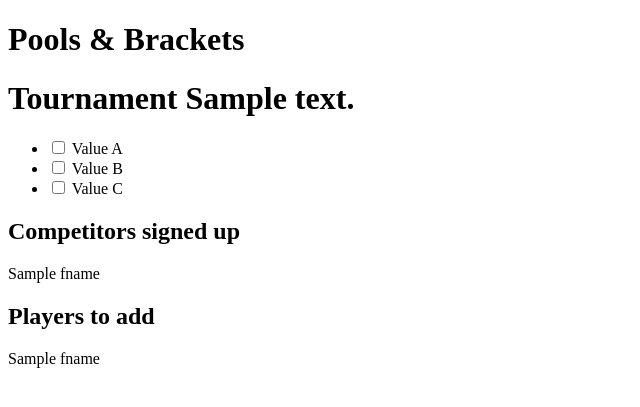
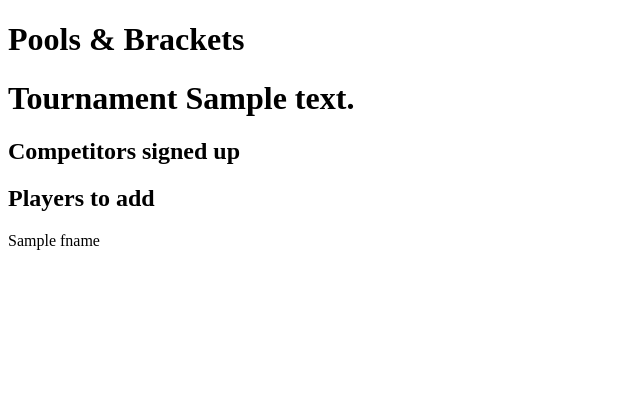
Before and after one commit to ewilson/tournament, a Flask app: template app/templates/tournament.html in a window 1280 px wide. Shown: the top 407 px of the page, without its empty margins (0-640 px from the left). Run offline with Flask 2, Linux system fonts and the light colour scheme; tables that the repository leaves empty hold one stand-in row (values such as "Sample post"); the template is opened without the code that fills it: values that come from a table or form of the project are taken from there, most other values are stand-ins (such as "Sample title", 1, 10 or a date in 2020).

Commit message:
Still in progress -- checkbox forms

```diff
--- a/app/forms.py
+++ b/app/forms.py
@@ -16,7 +16,6 @@ class EntryForm(Form):
 class TourneyEntry(Form):
     enter = SelectMultipleField(
         'Enter',
-        choices=[('val_a','Value A'), ('val_b','Value B'), ('val_c','Value C')],
         option_widget=CheckboxInput(),
         widget=ListWidget(prefix_label=False)
         )
--- a/app/templates/tournament.html
+++ b/app/templates/tournament.html
@@ -5,15 +5,12 @@
 {% if tournament.begun %}
 list matches
 {% else %}
-  <form action="tournament/1" method="post" name="entries">
-    {{form.enter}}
-  </form>
 
   {% if entries %}
     <h2>Competitors signed up</h2>
-    {% for entry in entries %}
-      <p>{{entry.fname}}</p>
-    {% endfor %}
+    <form action="tournament/1" method="post" name="entries">
+      {{form.enter}}
+    </form>
   {% else %}
     <h2>No Competitors Added</h2>
   {% endif %}
--- a/app/views.py
+++ b/app/views.py
@@ -24,6 +24,7 @@ def tournament(id):
     entries = player_dao.find_in_tournament(id)
     other_players = player_dao.find_not_in_tournament(id)
     form = TourneyEntry()
+    form.enter.choices = [(player.id, player.fname) for player in entries]
     return render_template('tournament.html',
                            tournament=tournament,
                            entries=entries,
```
